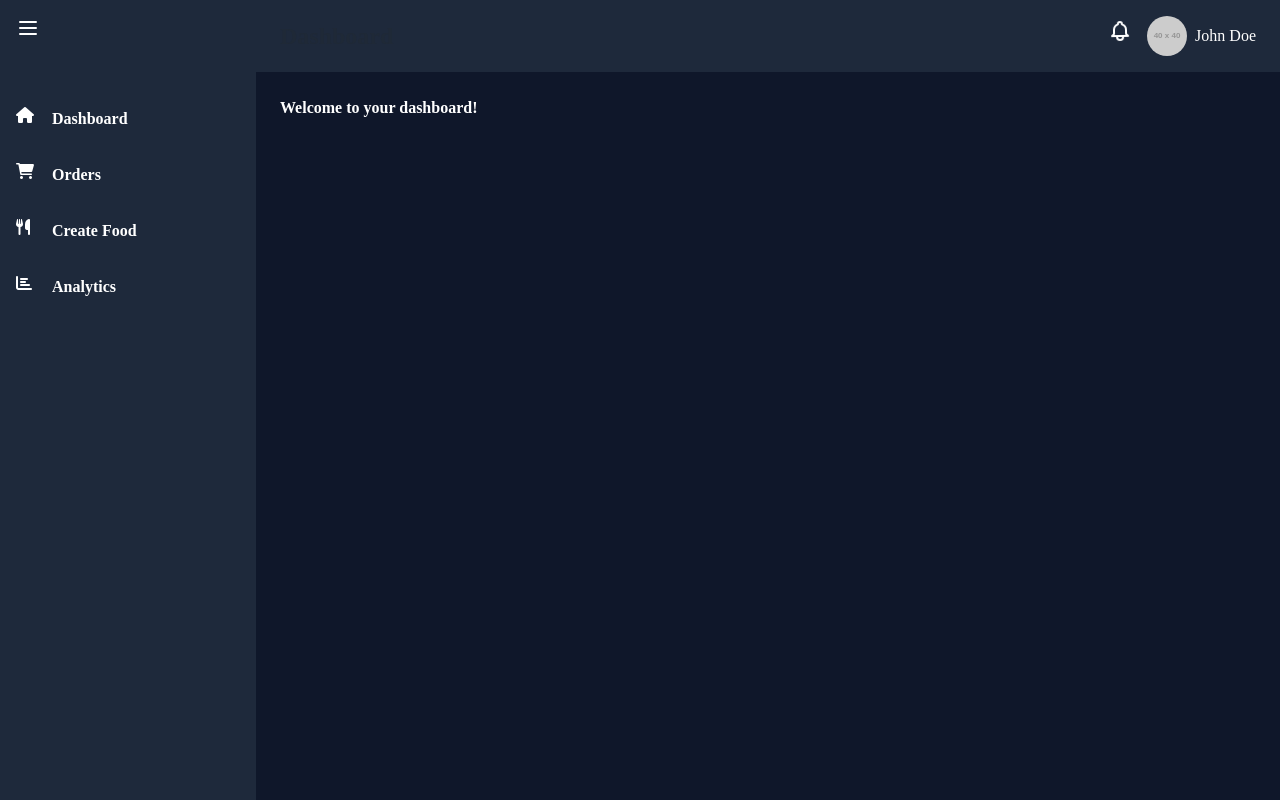
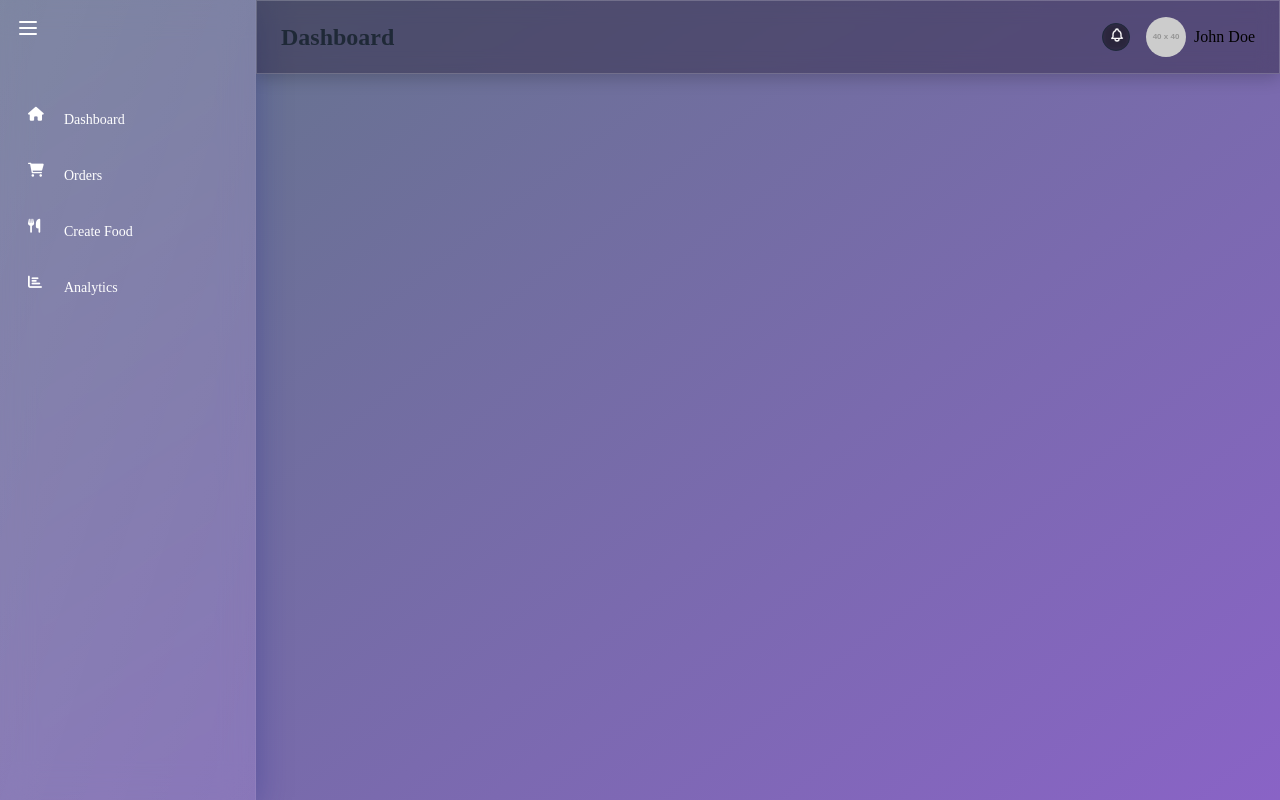
Before and after one commit to Ejay02/restaurant_dash, a Vue app: page / in a window 1280 px wide. Built offline with nearby package versions, Linux system fonts and the light colour scheme; a web font is replaced by a local one.

Commit message:
UI update

```diff
--- a/src/App.vue
+++ b/src/App.vue
@@ -1,5 +1,4 @@
 <template>
-
   <router-view></router-view>
 </template>
 
--- a/src/components/dashboard.vue
+++ b/src/components/dashboard.vue
@@ -1,10 +1,47 @@
 <template>
-  <main class="flex-1 overflow-x-hidden overflow-y-auto bg-slate-900 p-6 text-white">
-    <!-- Add your dashboard content here -->
-    <p>Welcome to your dashboard!</p>
-  </main>
+  <div
+    class="min-h-screen flex items-center justify-center bg-gradient-to-br from-purple-400 via-slate-500 to-purple-500 bg-animate-gradient p-4"
+  ></div>
 </template>
 
 <script setup></script>
 
-<style scoped></style>
+<style scoped>
+.bg-animate-gradient {
+  background-size: 400% 400%;
+  animation: gradient 15s ease infinite;
+}
+
+@keyframes gradient {
+  0% {
+    background-position: 0% 50%;
+  }
+  50% {
+    background-position: 100% 50%;
+  }
+  100% {
+    background-position: 0% 50%;
+  }
+}
+
+.glassmorphic-card {
+  box-shadow: 0 8px 32px 0 rgba(31, 38, 135, 0.37);
+  backdrop-filter: blur(4px);
+  -webkit-backdrop-filter: blur(4px);
+}
+
+.glassmorphic-input {
+  backdrop-filter: blur(4px);
+  -webkit-backdrop-filter: blur(4px);
+}
+
+.glassmorphic-button {
+  backdrop-filter: blur(4px);
+  -webkit-backdrop-filter: blur(4px);
+  background-color: rgba(99, 102, 241, 0.8);
+}
+
+.glassmorphic-button:hover:not(:disabled) {
+  background-color: rgba(79, 82, 221, 0.9);
+}
+</style>
--- a/src/components/nav.vue
+++ b/src/components/nav.vue
@@ -1,14 +1,14 @@
 <template>
-  <header class="bg-slate-800 shadow">
+  <header class="glassmorphic-header">
     <div class="flex justify-between items-center px-6 py-4">
       <h1 class="text-2xl font-semibold text-gray-800">Dashboard</h1>
       <div class="flex items-center space-x-4">
         <!-- Notification bell -->
         <div class="relative">
-          <button @click="toggleNotifications" class="hover:text-sky-500">
+          <button @click="toggleNotifications" class="glassmorphic-button hover:text-sky-500">
             <svg
               xmlns="http://www.w3.org/2000/svg"
-              class="h-6 w-6 shake-animation"
+              class="h-4 w-4 shake-animation"
               fill="none"
               viewBox="0 0 24 24"
               stroke="currentColor"
@@ -32,9 +32,36 @@
 
 <script setup>
 import Profile from './profile.vue'
+
+// Optional function for handling notifications
+const toggleNotifications = () => {
+  // Implement your notification logic here
+}
 </script>
 
 <style scoped>
+.glassmorphic-header {
+  backdrop-filter: blur(10px);
+  -webkit-backdrop-filter: blur(10px);
+  background-color: rgba(0, 0, 0, 0.3); /* Darker transparent background */
+  border: 1px solid rgba(255, 255, 255, 0.2); /* Subtle border */
+  box-shadow: 0 4px 16px rgba(0, 0, 0, 0.2); /* Slightly darker shadow */
+  color: #fff;
+}
+
+.glassmorphic-button {
+  backdrop-filter: blur(4px);
+  -webkit-backdrop-filter: blur(4px);
+  background-color: rgba(0, 0, 0, 0.3); /* Transparent background with slight opacity */
+  border-radius: 50%; /* Make the background round */
+  padding: 5px; /* Increase size for a larger button */
+  border: 1px solid #1e293b; /* Subtle border */
+}
+
+.glassmorphic-button:hover {
+  background-color: rgba(0, 0, 0, 0.4); /* Slightly darker background on hover */
+}
+
 @keyframes shake {
   0% {
     transform: translate(1px, 1px) rotate(0deg);
--- a/src/components/profile.vue
+++ b/src/components/profile.vue
@@ -1,27 +1,24 @@
 <template>
-  <div class="relative" ref="dropdown">
+  <div class="relative text-black font-extrabold" ref="dropdown">
     <!-- Avatar and Username -->
     <div class="flex items-center space-x-2 cursor-pointer" @click="toggleUserMenu">
       <img src="https://via.placeholder.com/40" alt="User avatar" class="rounded-full w-10 h-10" />
       <span class="font-medium">John Doe</span>
     </div>
 
-    <!-- User menu dropdown -->
-    <div
-      v-if="showUserMenu"
-      class="absolute right-0 mt-2 w-48 bg-white rounded-md shadow-lg py-1 z-10"
-    >
-      <a href="#" class="block px-4 py-2 text-sm text-gray-700 hover:bg-gray-100">
-        <i class="fa-solid fa-user text-gray-500"></i>
-        <span class="ml-2"> Profile </span>
+    <!-- User menu dropdown with glassmorphism effect -->
+    <div v-if="showUserMenu" class="absolute right-0 mt-2 w-48 rounded-md py-1 z-10 glassmorphism">
+      <a href="#" class="block px-4 py-2 text-sm hover:bg-white hover:bg-opacity-20">
+        <i class="fa-solid fa-user"></i>
+        <span class="ml-2">Profile</span>
       </a>
-      <a href="#" class="block px-4 py-2 text-sm text-gray-700 hover:bg-gray-100">
-        <i class="fa-solid fa-user-gear text-gray-500"></i>
-        <span class="ml-2"> Settings </span>
+      <a href="#" class="block px-4 py-2 text-sm hover:bg-white hover:bg-opacity-20">
+        <i class="fa-solid fa-user-gear"></i>
+        <span class="ml-2">Settings</span>
       </a>
-      <a href="#" class="block px-4 py-2 text-sm text-gray-700 hover:bg-gray-100"
-        ><i class="fa-solid fa-power-off text-gray-500"></i>
-        <span class="ml-2"> Logout </span>
+      <a href="#" class="block px-4 py-2 text-sm hover:bg-white hover:bg-opacity-20">
+        <i class="fa-solid fa-power-off"></i>
+        <span class="ml-2">Logout</span>
       </a>
     </div>
   </div>
@@ -33,27 +30,40 @@ import { ref, onMounted, onBeforeUnmount } from 'vue'
 const showUserMenu = ref(false)
 const dropdown = ref(null)
 
-// Toggle dropdown visibility on click
 const toggleUserMenu = () => {
   showUserMenu.value = !showUserMenu.value
 }
 
-// Close dropdown when clicking outside
 const handleClickOutside = (event) => {
   if (dropdown.value && !dropdown.value.contains(event.target)) {
     showUserMenu.value = false
   }
 }
 
-// Set up event listener for clicks outside the dropdown
 onMounted(() => {
   document.addEventListener('click', handleClickOutside)
 })
 
-// Clean up event listener on component unmount
 onBeforeUnmount(() => {
   document.removeEventListener('click', handleClickOutside)
 })
 </script>
 
-<style scoped></style>
+<style scoped>
+.glassmorphism {
+  background: rgba(255, 255, 255, 0.2);
+  backdrop-filter: blur(10px);
+  border: 1px solid rgba(255, 255, 255, 0.3);
+  box-shadow: 0 4px 6px rgba(0, 0, 0, 0.1);
+}
+
+/* Adjust text color for better visibility */
+.glassmorphism a {
+  color: rgba(0, 0, 0, 0.8);
+}
+
+/* Adjust hover effect */
+.glassmorphism a:hover {
+  background: rgba(255, 255, 255, 0.3);
+}
+</style>
--- a/src/components/sidebar.vue
+++ b/src/components/sidebar.vue
@@ -1,10 +1,13 @@
 <template>
   <aside
-    :class="['transition-all duration-300 ease-in-out', isOpen ? 'w-64' : 'w-20']"
-    class="bg-slate-800 text-white"
+    :class="[
+      'transition-all duration-300 ease-in-out h-screen fixed top-0 left-0',
+      isOpen ? 'w-64' : 'w-20',
+      'glassmorphic-sidebar'
+    ]"
   >
     <div class="p-4">
-      <button @click="toggleSidebar" class="text-white">
+      <button @click="toggleSidebar" class="hover:text-gray-300 transition-colors">
         <svg
           xmlns="http://www.w3.org/2000/svg"
           class="h-6 w-6"
@@ -21,17 +24,20 @@
         </svg>
       </button>
     </div>
-    <nav class="mt-8 space-y-2">
+    <nav class="mt-8 space-y-2 px-3">
       <a
         v-for="item in menuItems"
         :key="item.name"
         href="#"
-        class="flex items-center py-3 px-4 hover:bg-[#1e293b]"
+        class="flex items-center py-3 px-4 rounded-lg hover:bg-white hover:bg-opacity-10 transition-all duration-200"
       >
-        <i :class="item.icon" class="w-6 h-6 mr-3"></i>
+        <i :class="[item.icon, 'w-6 h-6 mr-3']"></i>
         <span
-          :class="{ hidden: !isOpen, 'transition-opacity duration-300': true }"
-          :style="{ opacity: isOpen ? 1 : 0 }"
+          :class="{
+            'opacity-0': !isOpen,
+            'opacity-100': isOpen,
+            'transition-opacity duration-300': true
+          }"
         >
           {{ item.name }}
         </span>
@@ -39,12 +45,11 @@
     </nav>
   </aside>
 </template>
+
 <script setup>
-import { ref } from 'vue';
+import { ref } from 'vue'
 
 const isOpen = ref(true)
-
-// const notificationStore = useNotificationStore()
 
 const menuItems = [
   { name: 'Dashboard', icon: 'fas fa-home' },
@@ -57,4 +62,49 @@ const toggleSidebar = () => {
   isOpen.value = !isOpen.value
 }
 </script>
-<style scoped></style>
+
+<style scoped>
+.glassmorphic-sidebar {
+  backdrop-filter: blur(16px);
+  background-color: rgba(255, 255, 255, 0.05);
+  border-right: 1px solid rgba(255, 255, 255, 0.1);
+  box-shadow: 0 8px 32px 0 rgba(31, 38, 135, 0.37);
+  color: #fff;
+  position: relative;
+}
+
+.glassmorphic-sidebar::before {
+  content: '';
+  position: absolute;
+  top: 0;
+  left: 0;
+  right: 0;
+  bottom: 0;
+  background: linear-gradient(to bottom right, rgba(255, 255, 255, 0.1), rgba(255, 255, 255, 0.05));
+  z-index: -1;
+}
+
+.glassmorphic-sidebar nav {
+  display: flex;
+  flex-direction: column;
+}
+
+.glassmorphic-sidebar nav a {
+  font-size: 0.875rem;
+  font-weight: 500;
+  transition: all 0.2s ease;
+}
+
+.glassmorphic-sidebar nav a:hover {
+  background-color: rgba(255, 255, 255, 0.1);
+  box-shadow: 0 4px 12px rgba(0, 0, 0, 0.1);
+}
+
+.glassmorphic-sidebar nav a i {
+  transition: transform 0.2s ease;
+}
+
+.glassmorphic-sidebar nav a:hover i {
+  transform: scale(1.1);
+}
+</style>
--- a/src/main.css
+++ b/src/main.css
@@ -7,5 +7,5 @@ body {
   font-family: 'Gowun Batang', serif;
   font-weight: 700;
   font-style: normal;
-  color: white;
+  color: black;
 }
--- a/src/views/home.vue
+++ b/src/views/home.vue
@@ -1,5 +1,7 @@
 <template>
-  <div class="flex h-screen bg-gray-100">
+  <div
+    class="h-screen w-full flex justify-center bg-gradient-to-br from-purple-400 via-slate-500 to-purple-500 bg-animate-gradient"
+  >
     <!-- Sidebar -->
     <Sidebar />
 
@@ -18,14 +20,44 @@
 import Nav from '@/components/nav.vue'
 import Sidebar from '@/components/sidebar.vue'
 import Dashboard from '@/components/dashboard.vue'
-
-// import { useNotificationStore } from './stores/notificationStore'
-
-// const toggleNotifications = () => {
-//   notificationStore.toggleNotifications()
-// }
 </script>
 
 <style scoped>
+.bg-animate-gradient {
+  background-size: 400% 400%;
+  animation: gradient 15s ease infinite;
+}
 
+@keyframes gradient {
+  0% {
+    background-position: 0% 50%;
+  }
+  50% {
+    background-position: 100% 50%;
+  }
+  100% {
+    background-position: 0% 50%;
+  }
+}
+
+.glassmorphic-card {
+  box-shadow: 0 8px 32px 0 rgba(31, 38, 135, 0.37);
+  backdrop-filter: blur(4px);
+  -webkit-backdrop-filter: blur(4px);
+}
+
+.glassmorphic-input {
+  backdrop-filter: blur(4px);
+  -webkit-backdrop-filter: blur(4px);
+}
+
+.glassmorphic-button {
+  backdrop-filter: blur(4px);
+  -webkit-backdrop-filter: blur(4px);
+  background-color: rgba(99, 102, 241, 0.8);
+}
+
+.glassmorphic-button:hover:not(:disabled) {
+  background-color: rgba(79, 82, 221, 0.9);
+}
 </style>
```
